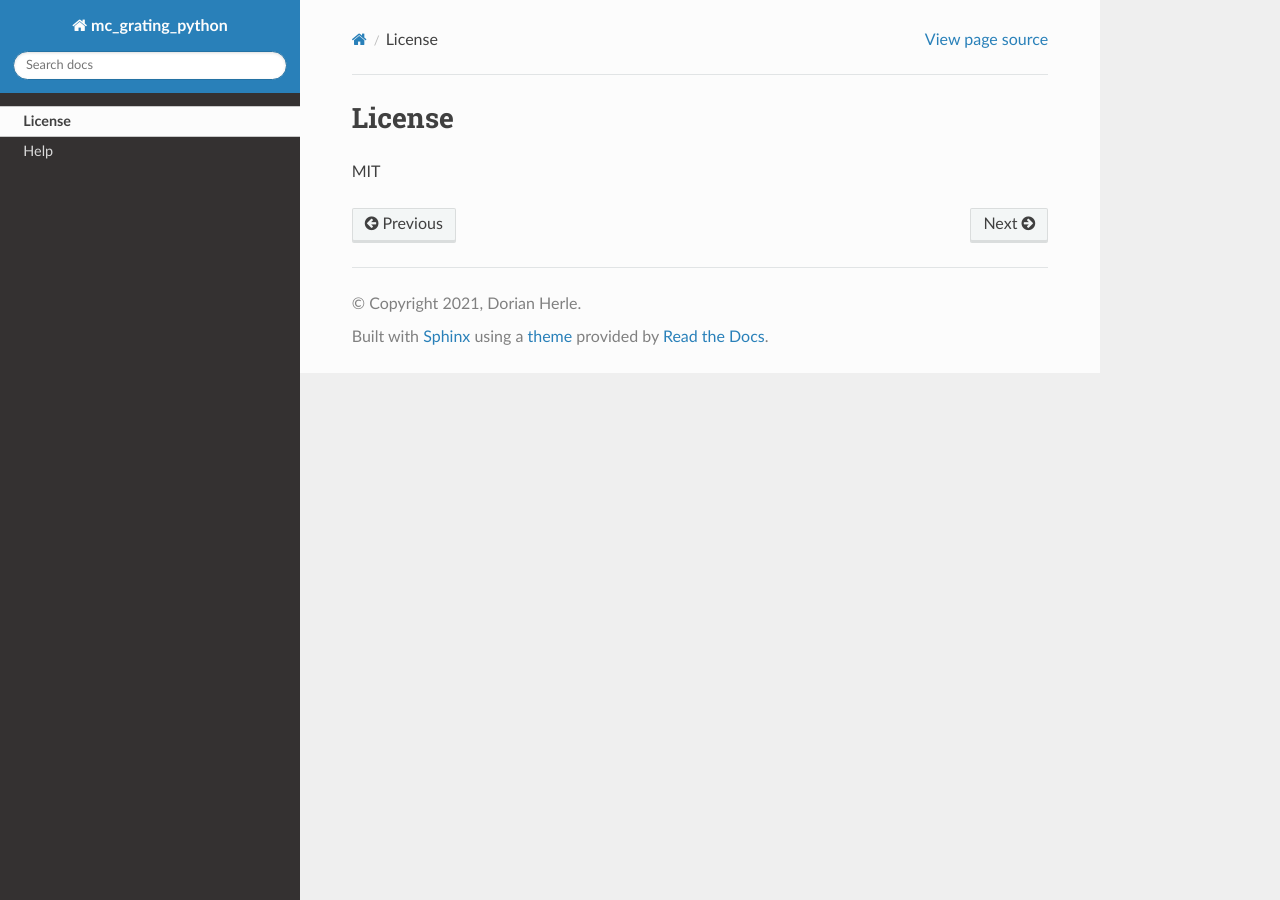
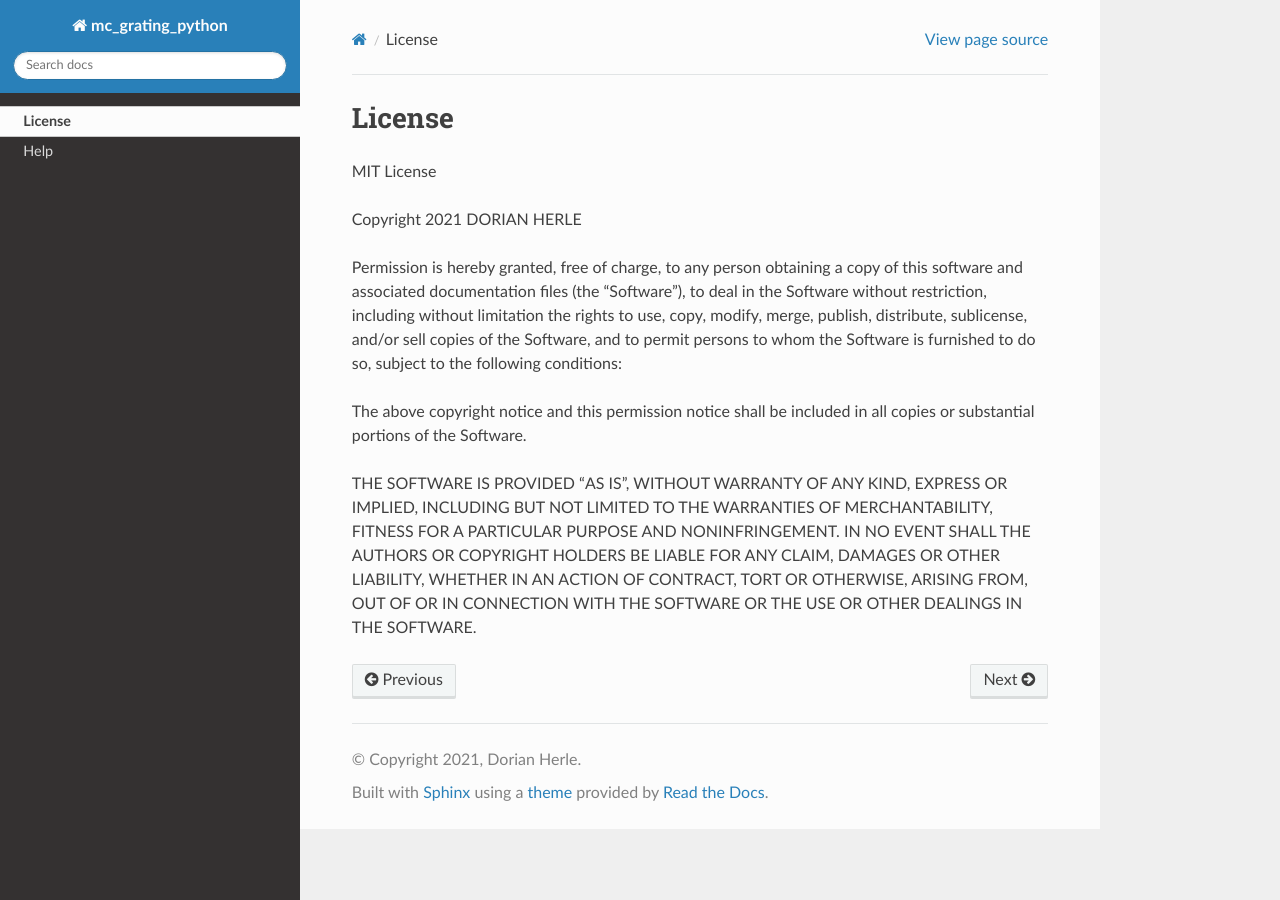
Before and after one commit to dorianherle/MC_Grating_Python, a Sphinx documentation site: the page built from docs/source/licence.rst, in a window 1280 px wide. Built offline with Sphinx 7.4.7 and the Read the Docs theme 2.0.0, drawn with Linux system fonts in a browser that asks for light colours.

Commit message:
small changes docs

```diff
--- a/docs/source/help.rst
+++ b/docs/source/help.rst
@@ -2,7 +2,3 @@
 =======
 
 If you have any troubel or question with the project please post an Issue on Github.
-
-Need further help
-^^^^^^^^^^^^^^^^^^
-Hi
--- a/docs/source/index.rst
+++ b/docs/source/index.rst
@@ -58,7 +58,7 @@
    # Substrate
    geo.substrate("Fused Silica (Sellmeier)")
 
-let's create a wavlength scan in the visible range from 400nm to 700nm:
+let's create a wavelength scan in the visible range from 400nm to 700nm:
 
 .. code-block:: python
 
--- a/docs/source/licence.rst
+++ b/docs/source/licence.rst
@@ -1,4 +1,12 @@
 License
 =======
 
-MIT
+MIT License
+
+Copyright 2021 DORIAN HERLE
+
+Permission is hereby granted, free of charge, to any person obtaining a copy of this software and associated documentation files (the "Software"), to deal in the Software without restriction, including without limitation the rights to use, copy, modify, merge, publish, distribute, sublicense, and/or sell copies of the Software, and to permit persons to whom the Software is furnished to do so, subject to the following conditions:
+
+The above copyright notice and this permission notice shall be included in all copies or substantial portions of the Software.
+
+THE SOFTWARE IS PROVIDED "AS IS", WITHOUT WARRANTY OF ANY KIND, EXPRESS OR IMPLIED, INCLUDING BUT NOT LIMITED TO THE WARRANTIES OF MERCHANTABILITY, FITNESS FOR A PARTICULAR PURPOSE AND NONINFRINGEMENT. IN NO EVENT SHALL THE AUTHORS OR COPYRIGHT HOLDERS BE LIABLE FOR ANY CLAIM, DAMAGES OR OTHER LIABILITY, WHETHER IN AN ACTION OF CONTRACT, TORT OR OTHERWISE, ARISING FROM, OUT OF OR IN CONNECTION WITH THE SOFTWARE OR THE USE OR OTHER DEALINGS IN THE SOFTWARE.
```
Also changed, not shown: docs/source/conf.py (line endings or trailing spaces), 11 other files.
